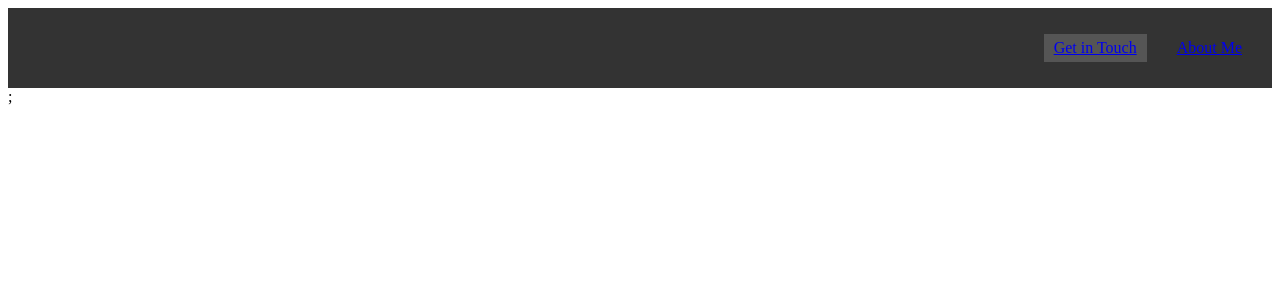
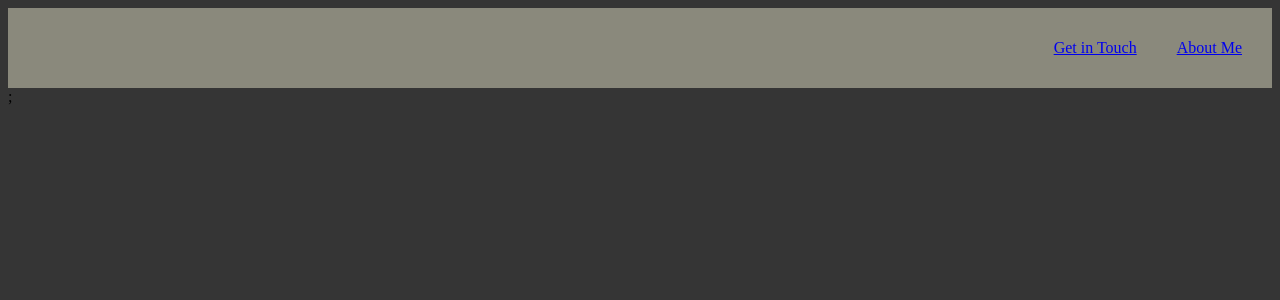
Before and after one commit to bronsongonzalez27/myportfolio, a React (Create React App) app: page /contact in a window 1280 px wide. Shown: the top 300 px of the page. Built offline with nearby package versions, Linux system fonts and the light colour scheme.

Commit message:
added links and stylization to pages

```diff
--- a/src/Navbar.js
+++ b/src/Navbar.js
@@ -13,7 +13,8 @@ export default function Navbar() {
       {/* Create a list of links */}
       <ul>
         {/* Add a link to the "Contact" page */}
-        <CustomLink to="/Contact">Get in Touch</CustomLink>
+        <CustomLink to="/Home">Get in Touch</CustomLink>
+
         {/* Add a link to the "About" page */}
         <CustomLink to="/about">About Me</CustomLink>
       </ul>
--- a/src/pages/About.js
+++ b/src/pages/About.js
@@ -1,5 +1,6 @@
 import React from 'react'
 import "./About.css"
+// import slack1 from "./slack1.png"
 export default function About() {
-  return <h1>yes</h1>
+  return <h1>Hello, My Name is Bronson Gonzalez</h1>
 }
--- a/src/styles.css
+++ b/src/styles.css
@@ -1,6 +1,6 @@
 /* Navbar styles */
 .nav {
-    background-color: #333;
+    background-color: #8A897C;
     color: white;
     display: flex;
     justify-content: space-between;
@@ -43,3 +43,7 @@
   Link:hover {
     color: #ffd700;
   }
+
+  body{
+    background-color: #353535;
+  }
```
Also changed, not shown: 1 other file (tests, documents, lock files or other folders).
